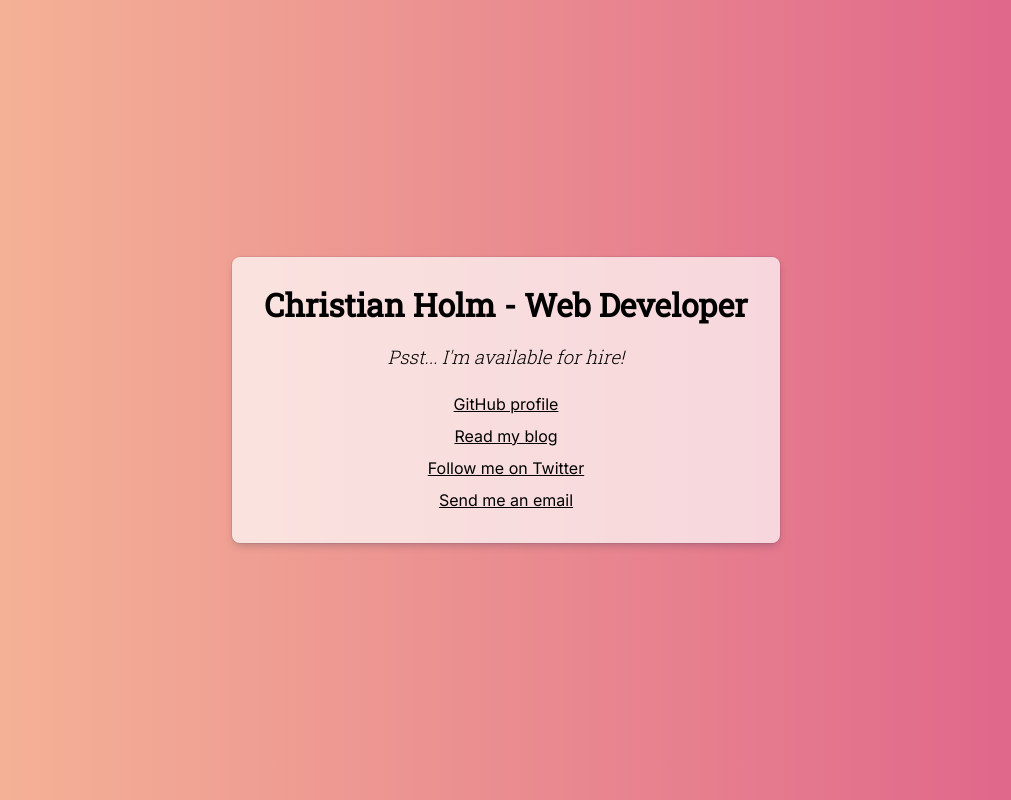
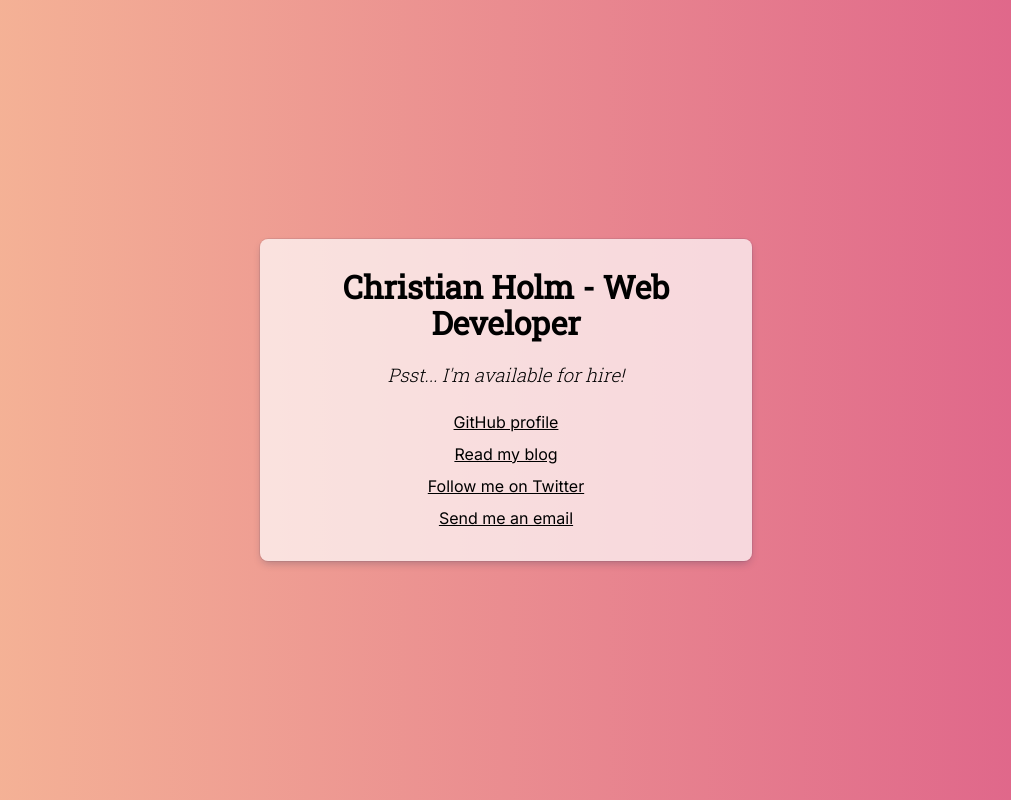
Before and after one commit to Madmanden/christianholmdev, a plain HTML site: page index.html in a window 1280 px wide. Shown: the whole page, without its empty margins (134-1145 px from the left). Drawn offline with Linux system fonts and the light colour scheme.

Commit message:
refactor html to include header and main section, plus wrapping in a container

```diff
--- a/index.html
+++ b/index.html
@@ -14,10 +14,13 @@
 </head>
 
 <body>
-    <main class="main">
+    <div class="container">
+        <header class="header">
             <h1 class="title">Christian Holm - Web Developer</h1>
             <h3 class="subtitle">Psst... I'm available for hire!</h3>
-        <ul class="body-list">
+        </header>
+        <main class="main">
+            <ul>
                 <li><a href="https://github.com/Madmanden" target="_blank">GitHub profile</a></li>
                 <li><a href="https://christianholm.hashnode.dev" target="_blank">Read my blog</li>
                 <li><a href="https://twitter.com/Madmanden" target="_blank">Follow me on Twitter</a></li>
@@ -25,6 +28,7 @@
                 </li>
             </ul>
         </main>
+    </div>
 </body>
 
 </html>
--- a/style.css
+++ b/style.css
@@ -26,7 +26,7 @@ body {
   background: linear-gradient(to right, #f7bb97, #dd5e89);
 }
 
-.main {
+.container {
   max-width: 90%;
   margin: 0 auto;
   padding: 0.5rem 2rem;
```
Lines whose indentation alone changed are shown as unchanged.
